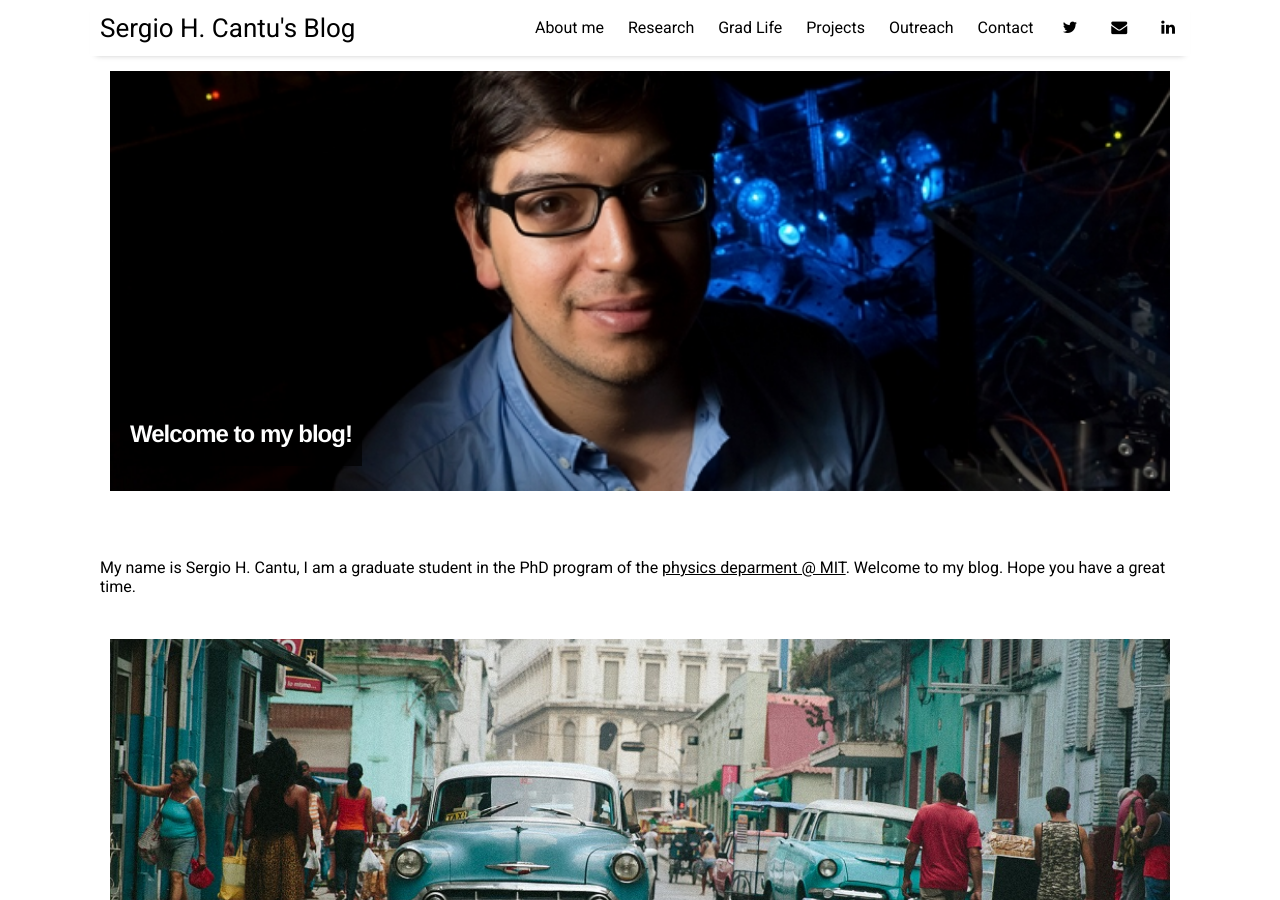
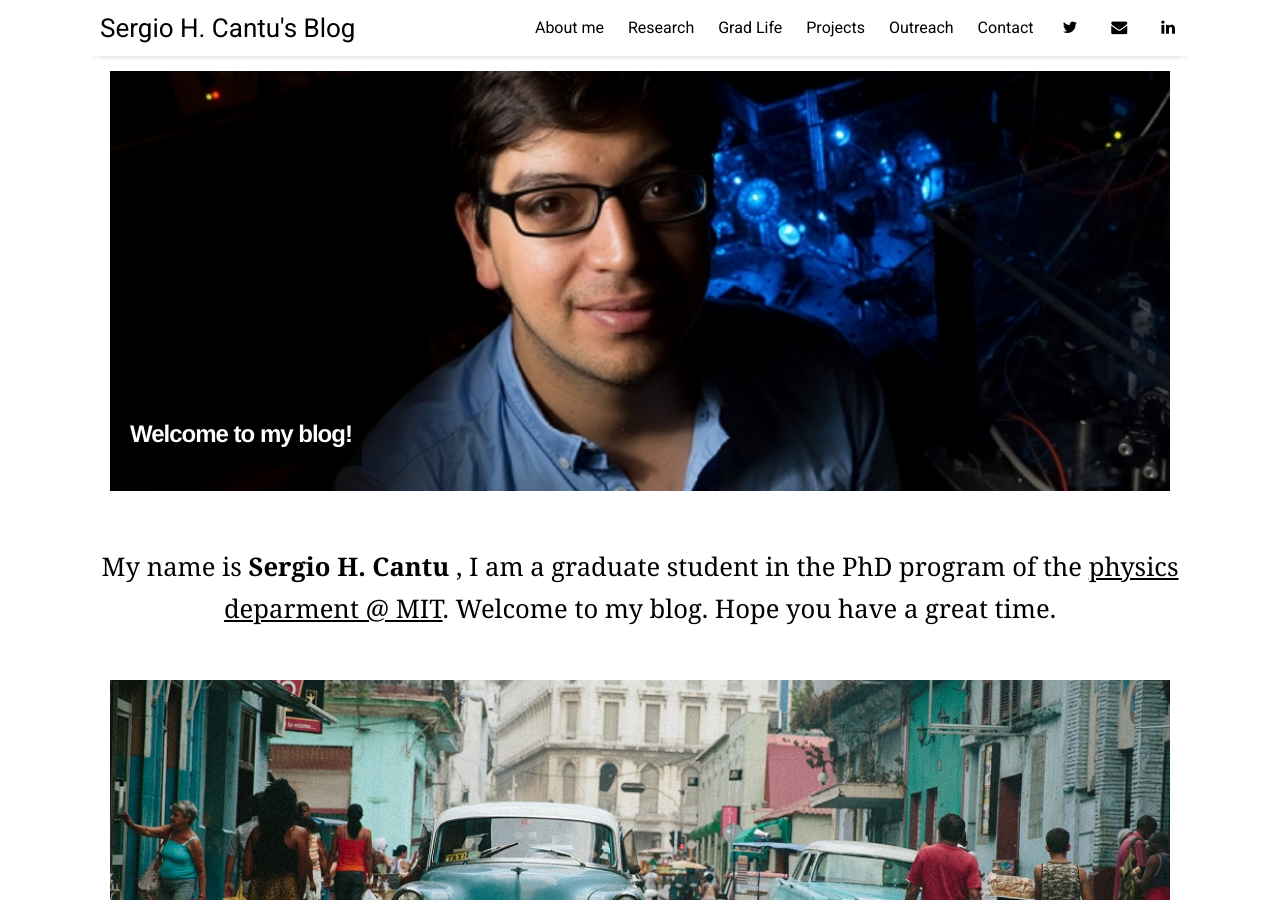
Before and after one commit to ChekHub/chekhub.github.io, a Jekyll site: the page built from index.html, in a window 1280 px wide and 900 px high. Built offline with Jekyll 4.4.1, drawn with Linux system fonts in a browser that asks for light colours; nearby versions of some CDN libraries; the list of posts is cut into pages by our own code.

Commit message:
Update home.html

```diff
--- a/_layouts/home.html
+++ b/_layouts/home.html
@@ -9,11 +9,11 @@
     </div>
 </a>
 <article>
-<br><br><br>
-
-My name is Sergio H. Cantu, I am a graduate student in the PhD program of the <a href="http://web.mit.edu/physics/">physics deparment @ MIT</a>. Welcome to my blog. Hope you have a great time.
-
-<br><br><br>
+<br>
+<p  style="font-size:160%; text-align:center;">
+    My name is <strong> Sergio H. Cantu </strong>, I am a graduate student in the PhD program of the <a href="http://web.mit.edu/physics/">physics deparment @ MIT</a>. Welcome to my blog. Hope you have a great time.
+    </p>
+<br>
 
 {% for post in paginator.posts %}
 
```
